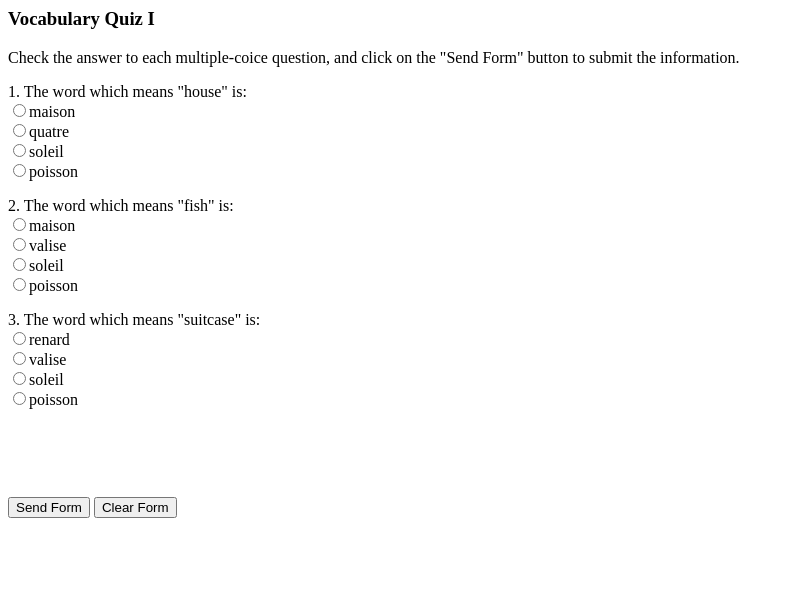
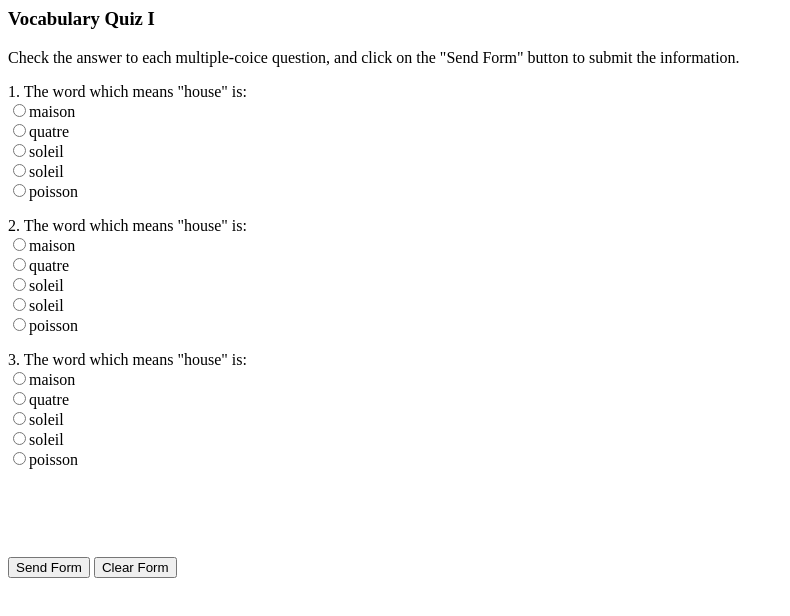
Before and after one commit to aandf11/Atkco, a plain HTML site: page Question.html in a window 1280 px wide. Shown: the whole page, without its empty margins (0-790 px from the left). Drawn offline with Linux system fonts and the light colour scheme.

Commit message:
Update Question.html

```diff
--- a/Question.html
+++ b/Question.html
@@ -11,24 +11,27 @@
 Check the answer to each multiple-coice question, and click on the "Send Form" button to submit the information.
 
 <P>1. The word which means "house" is:<BR>
-<input type="radio" name="1.The word which means house is" value="maison">maison<BR>
-<input type="radio" name="1.The word which means house is" value="quatre">quatre<BR>
-<input type="radio" name="1.The word which means house is" value="soleil">soleil<BR>
-<input type="radio" name="1.The word which means house is" value="poisson">poisson<BR>
+<input type="radio" name="1.The word which means house is" value="Disagree: 1">maison<BR>
+<input type="radio" name="1.The word which means house is" value="2">quatre<BR>
+<input type="radio" name="1.The word which means house is" value="3">soleil<BR>
+  <input type="radio" name="1.The word which means house is" value="4">soleil<BR>
+<input type="radio" name="1.The word which means house is" value="Agree: 5">poisson<BR>
 </p>
 
-<P>2. The word which means "fish" is:<BR>
-<input type="radio" name="2. The word which means fish is" value="maison">maison<BR>
-<input type="radio" name="2. The word which means fish is" value="valise">valise<BR>
-<input type="radio" name="2. The word which means fish is" value="soleil">soleil<BR>
-<input type="radio" name="2. The word which means fish is" value="poisson">poisson<BR>
+<P>2. The word which means "house" is:<BR>
+<input type="radio" name="1.The word which means house is" value="Disagree: 1">maison<BR>
+<input type="radio" name="1.The word which means house is" value="2">quatre<BR>
+<input type="radio" name="1.The word which means house is" value="3">soleil<BR>
+  <input type="radio" name="1.The word which means house is" value="4">soleil<BR>
+<input type="radio" name="1.The word which means house is" value="Agree: 5">poisson<BR>
 </p>
 
-<P>3. The word which means "suitcase" is:<BR>
-<input type="radio" name="3. The word which means suitcase is" value="renard">renard<BR>
-<input type="radio" name="3. The word which means suitcase is" value="valise">valise<BR>
-<input type="radio" name="3. The word which means suitcase is" value="soleil">soleil<BR>
-<input type="radio" name="3. The word which means suitcase is" value="poisson">poisson<BR>
+<P>3. The word which means "house" is:<BR>
+<input type="radio" name="1.The word which means house is" value="Disagree: 1">maison<BR>
+<input type="radio" name="1.The word which means house is" value="2">quatre<BR>
+<input type="radio" name="1.The word which means house is" value="3">soleil<BR>
+  <input type="radio" name="1.The word which means house is" value="4">soleil<BR>
+<input type="radio" name="1.The word which means house is" value="Agree: 5">poisson<BR>
 </p>
 
 <br>
```
